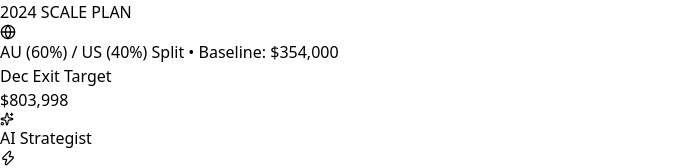
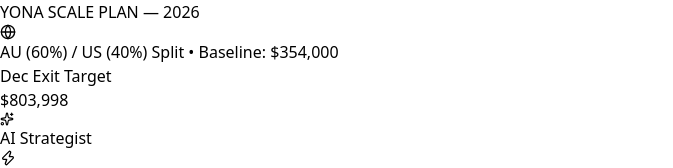
Before and after one commit to giladatyona/yona-revenue-plan, a React (Vite) app: page / in a window 1280 px wide. Shown: the top 168 px of the page, without its empty margins (0-673 px from the left). Built offline with nearby package versions, Linux system fonts and the light colour scheme.

Commit message:
chore: rebrand header to Yona Scale Plan — 2026

```diff
--- a/index.html
+++ b/index.html
@@ -4,7 +4,7 @@
     <meta charset="UTF-8" />
     <link rel="icon" type="image/svg+xml" href="/favicon.svg" />
     <meta name="viewport" content="width=device-width, initial-scale=1.0" />
-    <title>2024 Scale Plan</title>
+    <title>Yona Scale Plan — 2026</title>
   </head>
   <body>
     <div id="root"></div>
--- a/src/App.jsx
+++ b/src/App.jsx
@@ -37,7 +37,7 @@ function App() {
 
         <div className="flex flex-col md:flex-row justify-between items-end mb-12 gap-6">
           <div className="space-y-1">
-            <h1 className="text-4xl font-black tracking-tight">2024 SCALE PLAN</h1>
+            <h1 className="text-4xl font-black tracking-tight">YONA SCALE PLAN — 2026</h1>
             <p className="text-slate-500 font-medium flex items-center gap-2">
               <Globe size={16} /> AU (60%) / US (40%) Split • Baseline: ${MARCH_REVENUE.toLocaleString()}
             </p>
```
